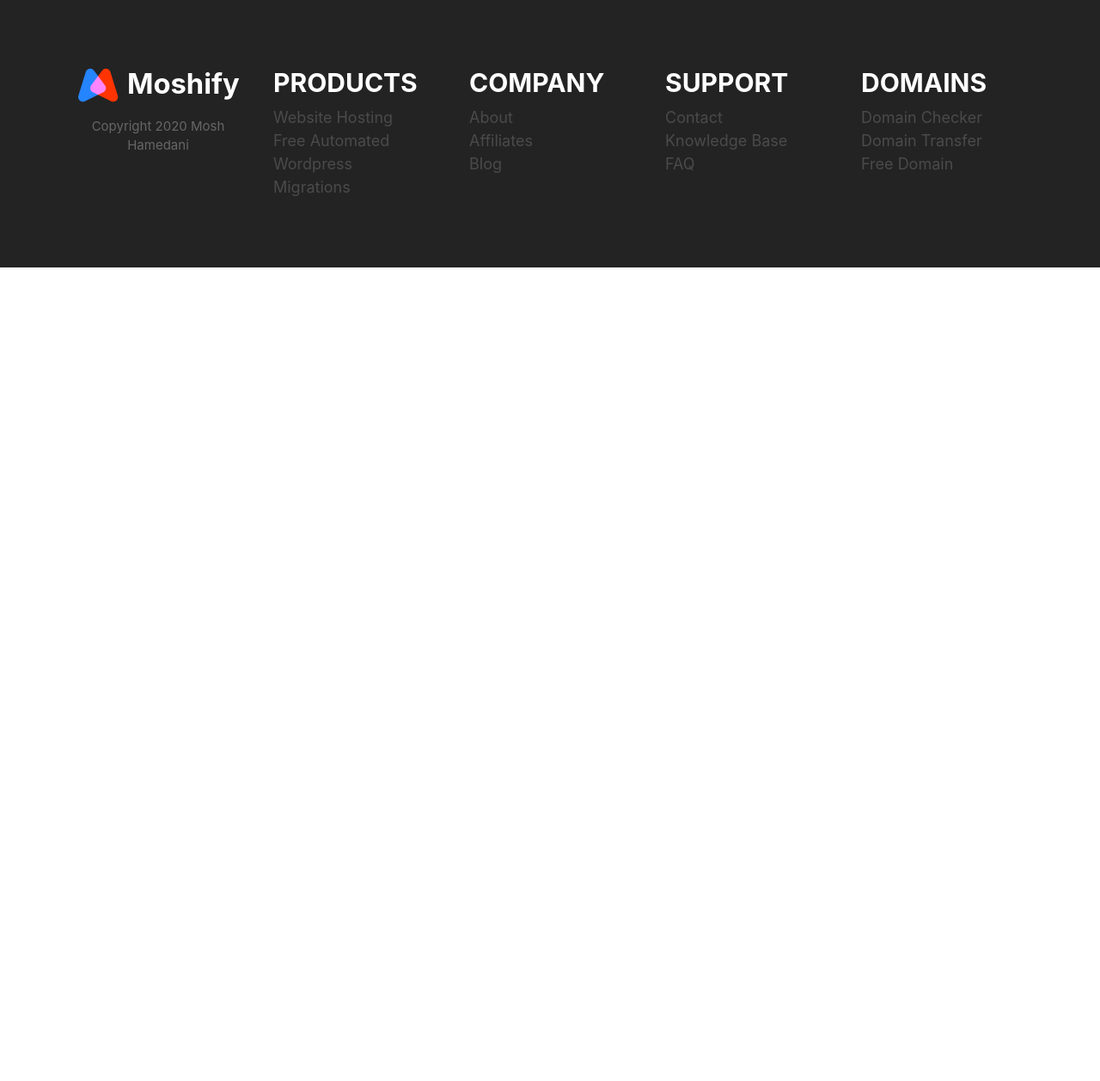
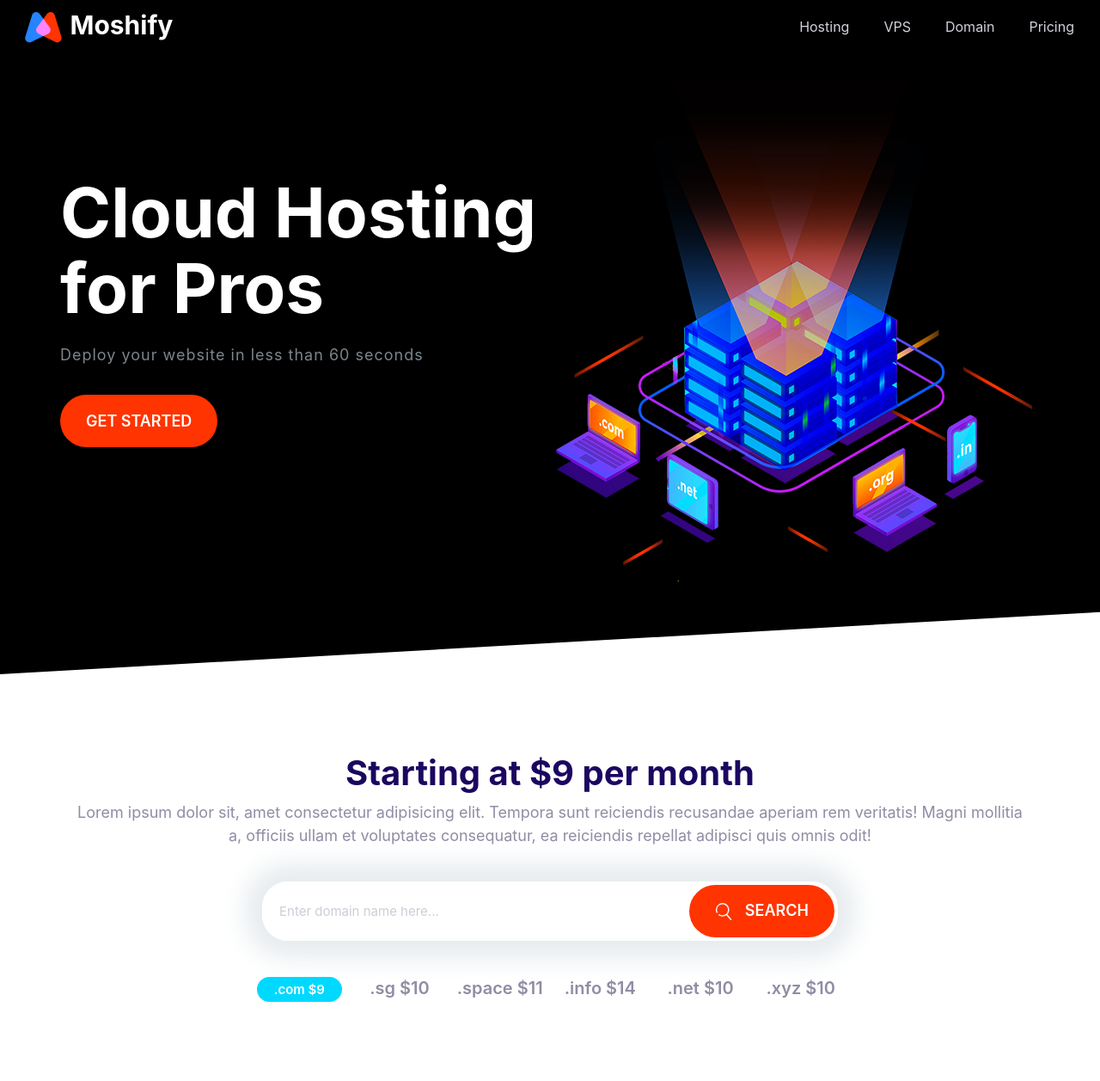
Before and after one commit to kumailalidev/Moshify, a plain HTML site: page index.html in a window 1280 px wide. Shown: the whole page at 86% size. Before the commit the page ends 800 px from the top, so only its background shows below. Drawn offline with Linux system fonts and the light colour scheme.

Commit message:
Putting it all together

```diff
--- a/index.html
+++ b/index.html
@@ -17,74 +17,77 @@
     <link rel="stylesheet" href="css/styles.css" />
   </head>
   <body>
-    <footer class="block block--dark footer">
-      <div class="container grid footer__sections">
-        <section class="collapsible collapsible--expanded footer__section">
-          <header class="collapsible__header footer__heading">
-            <h2 class="collapsible__heading">Products</h2>
-            <svg class="icon icon--white collapsible__chevron">
-              <use xlink:href="images/sprite.svg#chevron"></use>
+    <header>
+      <nav class="nav collapsible">
+        <a class="nav__brand" href="/"
+          ><img src="images/logo.svg" alt="Logo"
+        /></a>
+        <svg class="icon icon--white nav__toggler">
+          <use xlink:href="images/sprite.svg#menu"></use>
         </svg>
+        <ul class="list nav__list collapsible__content">
+          <li class="nav__item"><a href="#">Hosting</a></li>
+          <li class="nav__item"><a href="#">VPS</a></li>
+          <li class="nav__item"><a href="#">Domain</a></li>
+          <li class="nav__item"><a href="#">Pricing</a></li>
+        </ul>
+      </nav>
     </header>
-          <div class="collapsible__content">
-            <ul class="list">
-              <li><a href="#">Website Hosting</a></li>
-              <li><a href="#">Free Automated Wordpress</a></li>
-              <li><a href="#">Migrations</a></li>
-            </ul>
+    <section class="block block--dark block--skewed-left hero">
+      <div class="container grid grid--1x2">
+        <!-- Here order of classes is important because next class (may) override the previously defined class styles -->
+        <header class="block__header hero__content">
+          <h1 class="block__heading">Cloud Hosting for Pros</h1>
+          <p class="hero__tagline">
+            Deploy your website in less than 60 seconds
+          </p>
+          <a href="#" class="btn btn--accent btn--strectched">Get Started</a>
+        </header>
+        <picture>
+          <source
+            type="image/png"
+            srcset="images/banner.png 1x, images/banner@2x.png 2x"
+          />
+          <source
+            type="image/webp"
+            srcset="images/banner.webp 1x, images/banner@2x.webp 2x"
+          />
+          <img class="hero__image" src="images/banner.png" alt="" />
+        </picture>
       </div>
     </section>
-        <section class="collapsible footer__section">
-          <header class="collapsible__header footer__heading">
-            <h2 class="collapsible__heading">Company</h2>
-            <svg class="icon icon--white collapsible__chevron">
-              <use xlink:href="images/sprite.svg#chevron"></use>
+    <section class="block container block-domain">
+      <header class="block__header">
+        <h2>Starting at $9 per month</h2>
+        <p>
+          Lorem ipsum dolor sit, amet consectetur adipisicing elit. Tempora sunt
+          reiciendis recusandae aperiam rem veritatis! Magni mollitia a,
+          officiis ullam et voluptates consequatur, ea reiciendis repellat
+          adipisci quis omnis odit!
+        </p>
+      </header>
+      <div class="input-group">
+        <input
+          type="text"
+          class="input"
+          placeholder="Enter domain name here..."
+        />
+        <button class="btn btn--accent">
+          <svg class="icon icon--white">
+            <use xlink:href="images/sprite.svg#search"></use>
           </svg>
-          </header>
-          <div class="collapsible__content">
-            <ul class="list">
-              <li><a href="#">About</a></li>
-              <li><a href="#">Affiliates</a></li>
-              <li><a href="#">Blog</a></li>
+          Search
+        </button>
+      </div>
+      <ul class="list block-domain__prices">
+        <li><span class="badge badge--secondary">.com $9</span></li>
+        <li>.sg $10</li>
+        <li>.space $11</li>
+        <li>.info $14</li>
+        <li>.net $10</li>
+        <li>.xyz $10</li>
       </ul>
-          </div>
     </section>
-        <section class="collapsible footer__section">
-          <header class="collapsible__header footer__heading">
-            <h2 class="collapsible__heading">Support</h2>
-            <svg class="icon icon--white collapsible__chevron">
-              <use xlink:href="images/sprite.svg#chevron"></use>
-            </svg>
-          </header>
-          <div class="collapsible__content">
-            <ul class="list">
-              <li><a href="#">Contact</a></li>
-              <li><a href="#">Knowledge Base</a></li>
-              <li><a href="#">FAQ</a></li>
-            </ul>
-          </div>
-        </section>
-        <section class="collapsible footer__section">
-          <header class="collapsible__header footer__heading">
-            <h2 class="collapsible__heading">Domains</h2>
-            <svg class="icon icon--white collapsible__chevron">
-              <use xlink:href="images/sprite.svg#chevron"></use>
-            </svg>
-          </header>
-          <div class="collapsible__content">
-            <ul class="list">
-              <li><a href="#">Domain Checker</a></li>
-              <li><a href="#">Domain Transfer</a></li>
-              <li><a href="#">Free Domain</a></li>
-            </ul>
-          </div>
-        </section>
-        <section class="footer__brand">
-          <img src="images/logo.svg" alt="" />
-          <p class="footer__copyright">Copyright 2020 Mosh Hamedani</p>
-        </section>
-      </div>
-    </footer>
     <script src="js/main.js"></script>
   </body>
 </html>
```
Lines whose indentation alone changed are shown as unchanged.
